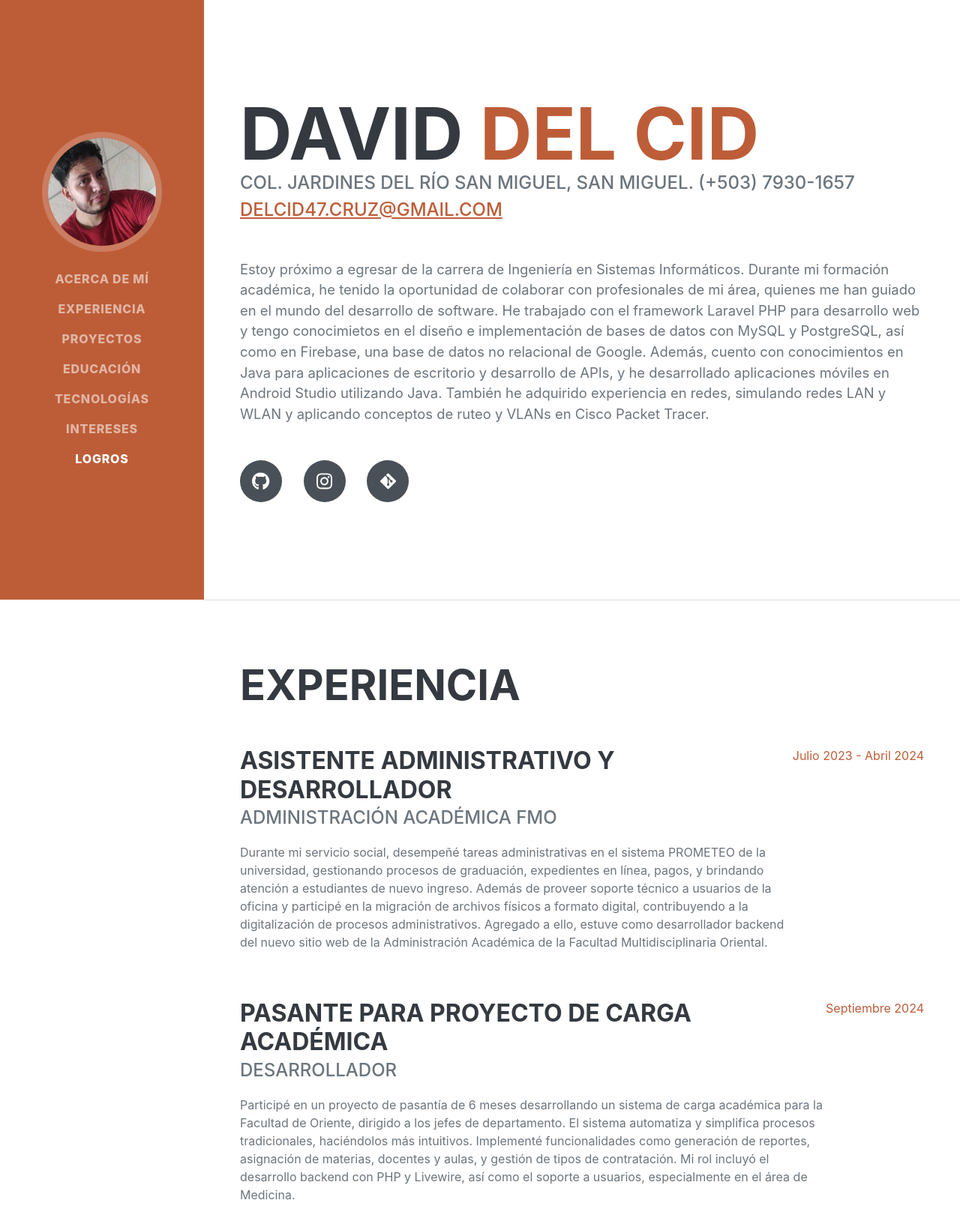
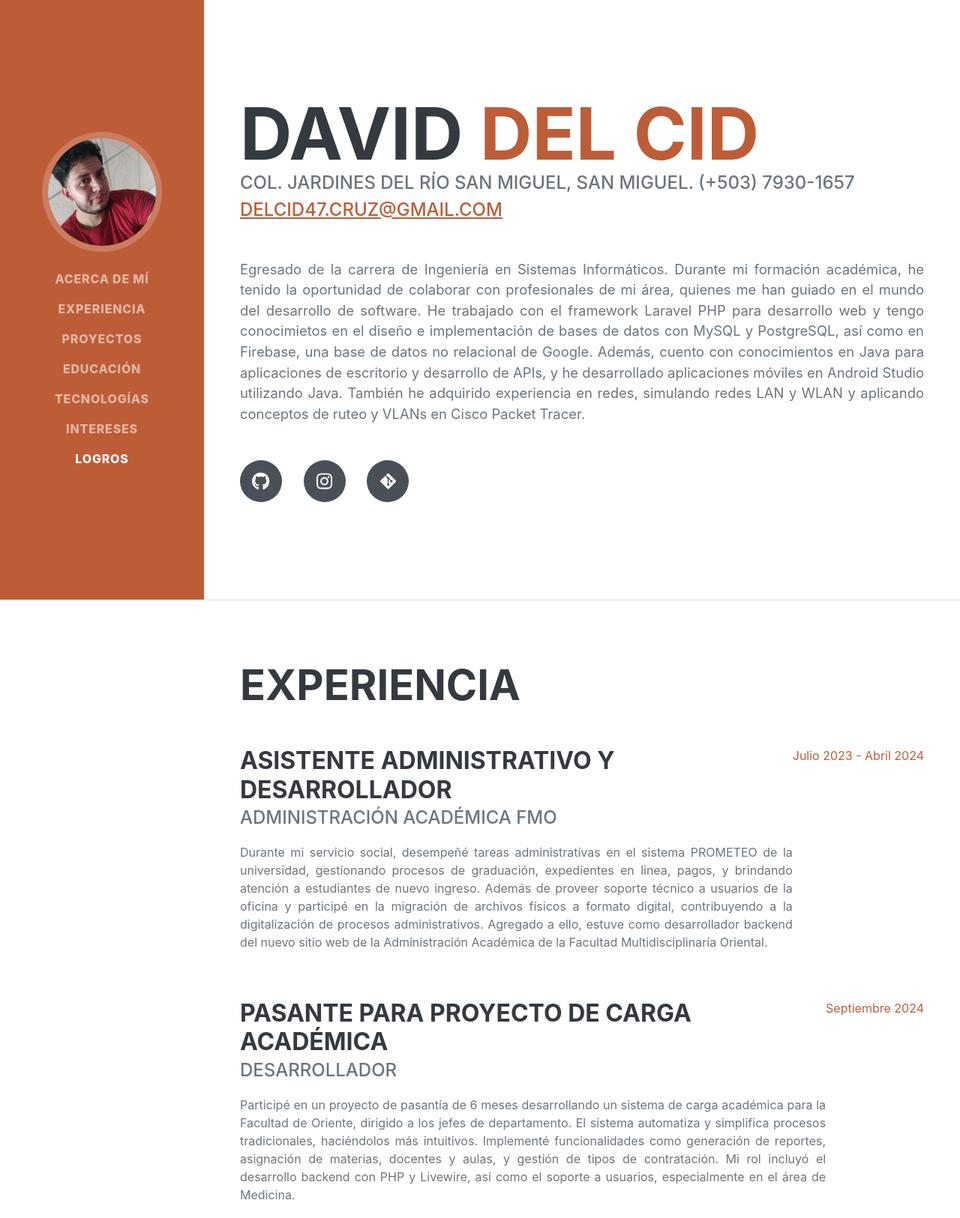
Before and after one commit to DavidFez/PortafolioDavid, a plain HTML site: page index.html in a window 1280 px wide. Shown: the top 1625 px of the page at 75% size. Drawn offline with nearby package versions, Linux system fonts and the light colour scheme; a web font is replaced by a local one.

Commit message:
Add: justificado en parrafo de presentacion

```diff
--- a/index.html
+++ b/index.html
@@ -54,8 +54,8 @@
                         Col. Jardines del Río San Miguel, San Miguel. (+503) 7930-1657 <br>
                         <a href="mailto:delcid47.cruz@gmail.com">delcid47.cruz@gmail.com</a>
                     </div>
-                    <p class="lead mb-5">
-                        Estoy próximo a egresar de la carrera de Ingeniería en Sistemas Informáticos. Durante mi formación académica, he tenido la oportunidad de colaborar con profesionales de mi área, quienes me han guiado en el mundo del desarrollo de software.
+                    <p class="lead mb-5 text-justify">
+                        Egresado de la carrera de Ingeniería en Sistemas Informáticos. Durante mi formación académica, he tenido la oportunidad de colaborar con profesionales de mi área, quienes me han guiado en el mundo del desarrollo de software.
                         He trabajado con el framework Laravel PHP para desarrollo web y tengo conocimietos en el diseño e implementación de bases de datos con MySQL y PostgreSQL, así como en Firebase, una base de datos no relacional de Google.
                         Además, cuento con conocimientos en Java para aplicaciones de escritorio y desarrollo de APIs, y he desarrollado aplicaciones móviles en Android Studio utilizando Java.
                         También he adquirido experiencia en redes, simulando redes LAN y WLAN y aplicando conceptos de ruteo y VLANs en Cisco Packet Tracer.
@@ -80,7 +80,7 @@
                         <div class="flex-grow-1">
                             <h3 class="mb-0">Asistente Administrativo y Desarrollador</h3>
                             <div class="subheading mb-3">Administración Académica FMO</div>
-                            <p>
+                            <p class="text-justify">
                                 Durante mi servicio social, desempeñé tareas administrativas en el sistema PROMETEO de la universidad, gestionando procesos de graduación, expedientes en línea, pagos, y brindando atención a estudiantes de nuevo ingreso. Además de
                                 proveer soporte técnico a usuarios de la oficina y participé en la migración de archivos físicos a formato digital, contribuyendo a la digitalización de procesos administrativos.
                                 Agregado a ello, estuve como desarrollador backend del nuevo sitio web de la Administración Académica de la Facultad Multidisciplinaria Oriental.
@@ -93,7 +93,7 @@
                         <div class="flex-grow-1">
                             <h3 class="mb-0">Pasante para Proyecto de Carga Académica</h3>
                             <div class="subheading mb-3">Desarrollador</div>
-                            <p>
+                            <p class="text-justify">
                                 Participé en un proyecto de pasantía de 6 meses desarrollando un sistema de carga académica para la Facultad de Oriente, dirigido a los jefes de departamento. El sistema automatiza y simplifica procesos tradicionales, haciéndolos más intuitivos.
                                 Implementé funcionalidades como generación de reportes, asignación de materias, docentes y aulas, y gestión de tipos de contratación.
                                 Mi rol incluyó el desarrollo backend con PHP y Livewire, así como el soporte a usuarios, especialmente en el área de Medicina.
@@ -427,7 +427,7 @@
             <section class="resume-section" id="interests">
                 <div class="resume-section-content">
                     <h2 class="mb-5">Intereses</h2>
-                    <p>
+                    <p class="text-justify">
                         Me interesa explorar las tecnologías y lenguajes de programación más utilizados en la actualidad.
                         Disfruto particularmente trabajar con el framework Laravel y me entusiasma investigar
                         sus últimas versiones y las bibliotecas de PHP que pueden integrarse para mejorar los proyectos.
@@ -446,7 +446,7 @@
                     </div>
 
                     <br>
-                    <p class="mb-0">
+                    <p class="text-justify">
                         También me interesa estar al tanto de la situación actual del país y de los avances
                         tecnológicos que se implementan en diversos sectores. Me llama la atención observar
                         las interfaces de los sistemas en los negocios y tiendas que frecuento e imaginar
```
